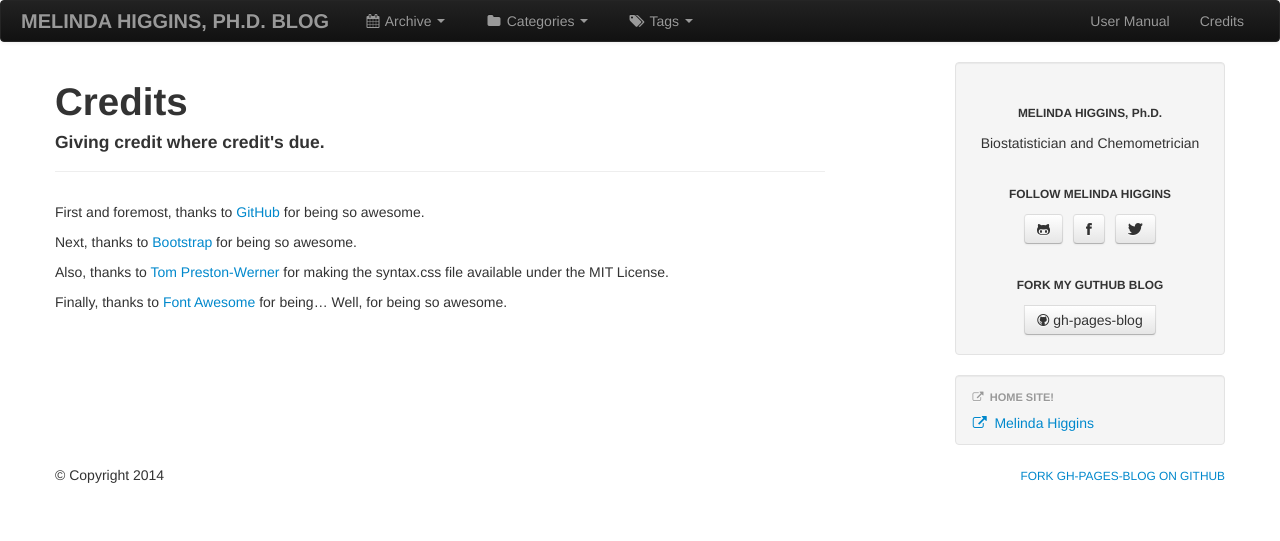
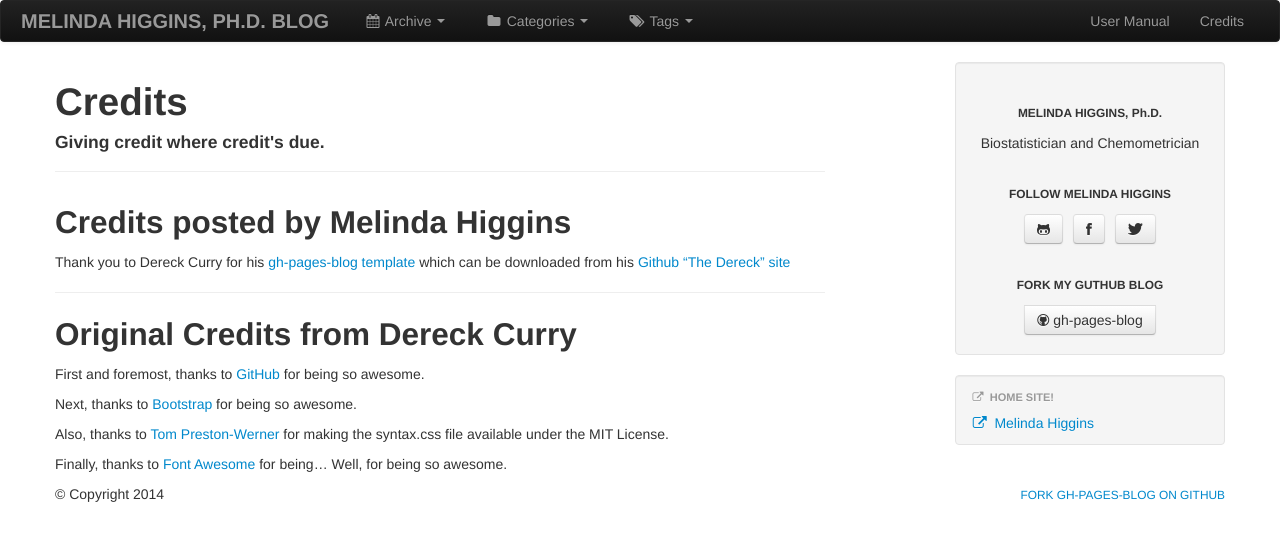
Before and after one commit to melindahiggins2000/blog, a Jekyll site: the page built from credits.md, in a window 1280 px wide. Shown: the top 541 px of the page. Built offline with Jekyll 4.4.1, drawn with Linux system fonts in a browser that asks for light colours; comment, search, counter and statistics services are not loaded.

Commit message:
Update credits.md

```diff
--- a/credits.md
+++ b/credits.md
@@ -4,6 +4,14 @@ title : Credits
 subtitle : Giving credit where credit's due.
 order : 100
 ---
+
+## Credits posted by Melinda Higgins
+
+Thank you to Dereck Curry for his [gh-pages-blog template](http://thedereck.github.io/gh-pages-blog/) which can be downloaded from his [Github "The Dereck" site](https://github.com/thedereck/gh-pages-blog/)
+
+***
+
+## Original Credits from Dereck Curry
 
 First and foremost, thanks to [GitHub](http://www.github.com) for being so awesome.
 
```
